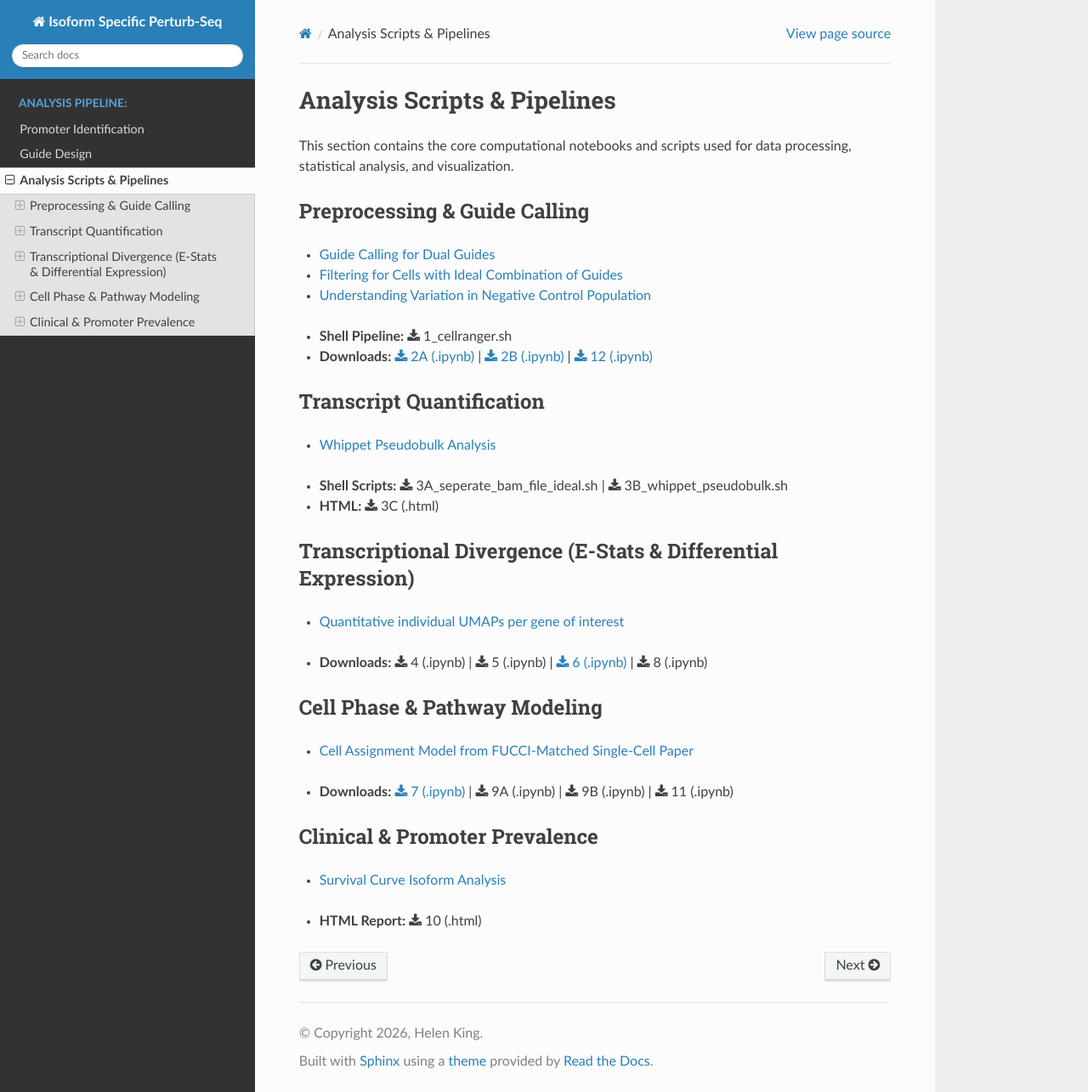
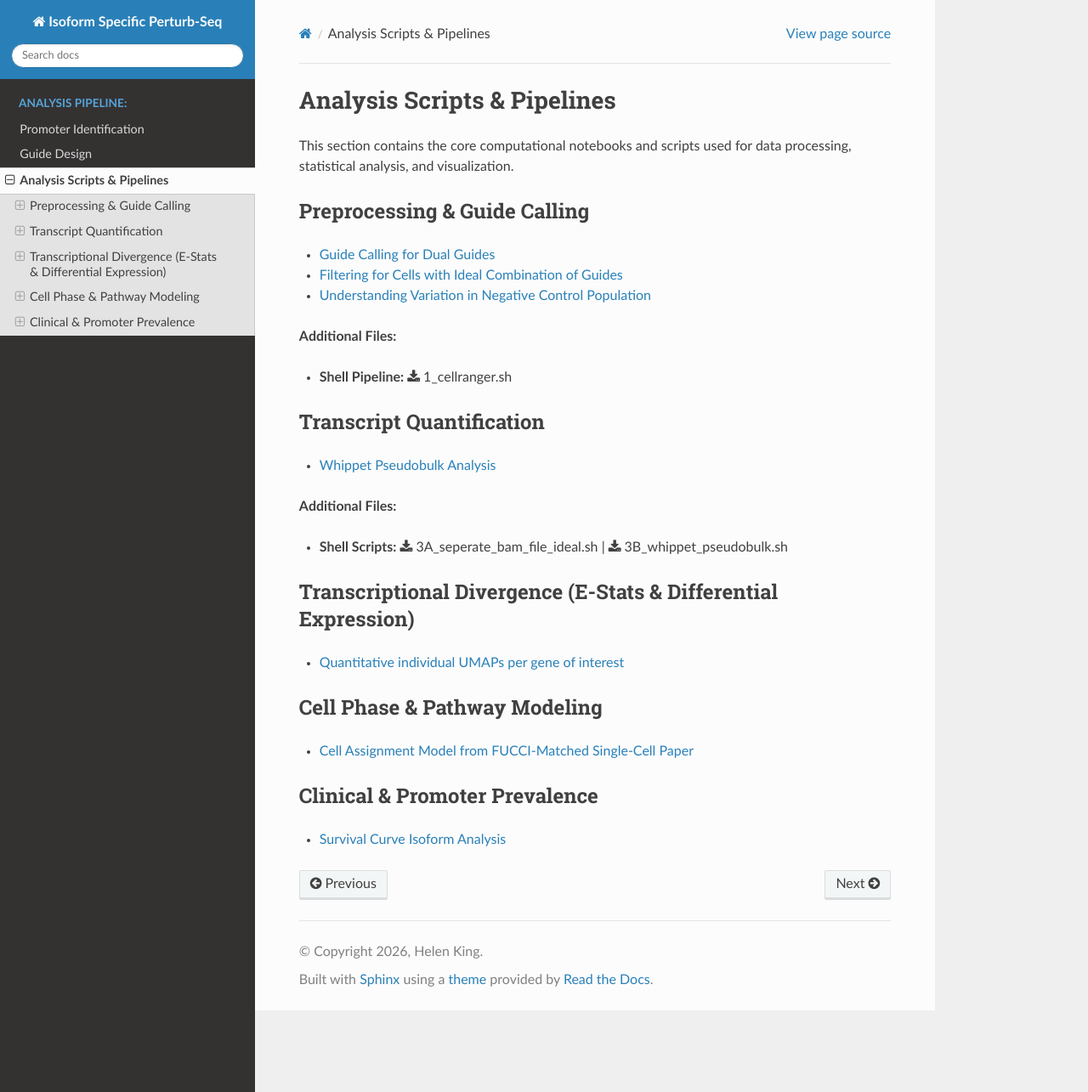
Before and after one commit to theheking/isoform_specific_perturb_seq, a Sphinx documentation site: the page built from source/analysis_scripts.rst, in a window 1280 px wide and 1285 px high. Shown: the whole window at 85% size. Built offline with Sphinx 7.4.7 and the Read the Docs theme 3.1.0, drawn with Linux system fonts in a browser that asks for light colours; pages that are not in the unit, such as notebooks, are missing from menus.

Commit message:
reformatting

```diff
--- a/source/analysis_scripts.rst
+++ b/source/analysis_scripts.rst
@@ -18,10 +18,9 @@ Preprocessing & Guide Calling
    scripts/3_analysis_scripts/2B_guide_calling_cellrangerfilter4_idealguides.ipynb
    scripts/3_analysis_scripts/12_negativecontrol.ipynb
 
+**Additional Files:**
+
 * **Shell Pipeline:** :download:`1_cellranger.sh <scripts/3_analysis_scripts/1_cellranger.sh>`
-* **Downloads:** :download:`2A (.ipynb) <scripts/3_analysis_scripts/2A_cellranger_guidecalling.ipynb>` |
-  :download:`2B (.ipynb) <scripts/3_analysis_scripts/2B_guide_calling_cellrangerfilter4_idealguides.ipynb>` |
-  :download:`12 (.ipynb) <scripts/3_analysis_scripts/12_negativecontrol.ipynb>`
 
 .. _transcript-scripts:
 
@@ -33,8 +32,9 @@ Transcript Quantification
 
    scripts/3_analysis_scripts/3C_whippet_pseudobulk
 
+**Additional Files:**
+
 * **Shell Scripts:** :download:`3A_seperate_bam_file_ideal.sh <scripts/3_analysis_scripts/3A_seperate_bam_file_ideal.sh>` | :download:`3B_whippet_pseudobulk.sh <scripts/3_analysis_scripts/3B_whippet_pseudobulk.sh>`
-* **HTML:** :download:`3C (.html) <scripts/3_analysis_scripts/3C_whippet_pseudobulk.html>`
 
 .. _estat-scripts:
 
@@ -49,11 +49,6 @@ Transcriptional Divergence (E-Stats & Differential Expression)
    scripts/3_analysis_scripts/6_perturbseq_tsne_kldivergence_umap.ipynb
    scripts/3_analysis_scripts/8_perturbseq_differentialexpression.ipynb
 
-* **Downloads:** :download:`4 (.ipynb) <scripts/3_analysis_scripts/4_estatistic_gene_guide.ipynb>` |
-  :download:`5 (.ipynb) <scripts/3_analysis_scripts/5_genekd_neighbouring_gene_expression.ipynb>` |
-  :download:`6 (.ipynb) <scripts/3_analysis_scripts/6_perturbseq_tsne_kldivergence_umap.ipynb>` |
-  :download:`8 (.ipynb) <scripts/3_analysis_scripts/8_perturbseq_differentialexpression.ipynb>`
-
 .. _cellphase-pathway-scripts:
 
 Cell Phase & Pathway Modeling
@@ -67,11 +62,6 @@ Cell Phase & Pathway Modeling
    scripts/3_analysis_scripts/9B_velocity_loom.ipynb
    scripts/3_analysis_scripts/11_spectra.ipynb
 
-* **Downloads:** :download:`7 (.ipynb) <scripts/3_analysis_scripts/7_cellphase_model.ipynb>` |
-  :download:`9A (.ipynb) <scripts/3_analysis_scripts/9A_cnv_score.ipynb>` |
-  :download:`9B (.ipynb) <scripts/3_analysis_scripts/9B_velocity_loom.ipynb>` |
-  :download:`11 (.ipynb) <scripts/3_analysis_scripts/11_spectra.ipynb>`
-
 .. _clinical-de-scripts:
 
 Clinical & Promoter Prevalence
@@ -81,5 +71,3 @@ Clinical & Promoter Prevalence
    :maxdepth: 1
 
    scripts/3_analysis_scripts/10_survival_curve_isoform
-
-* **HTML Report:** :download:`10 (.html) <scripts/3_analysis_scripts/10_survival_curve_isoform.html>`
```
Also changed, not shown: 5 other files.
